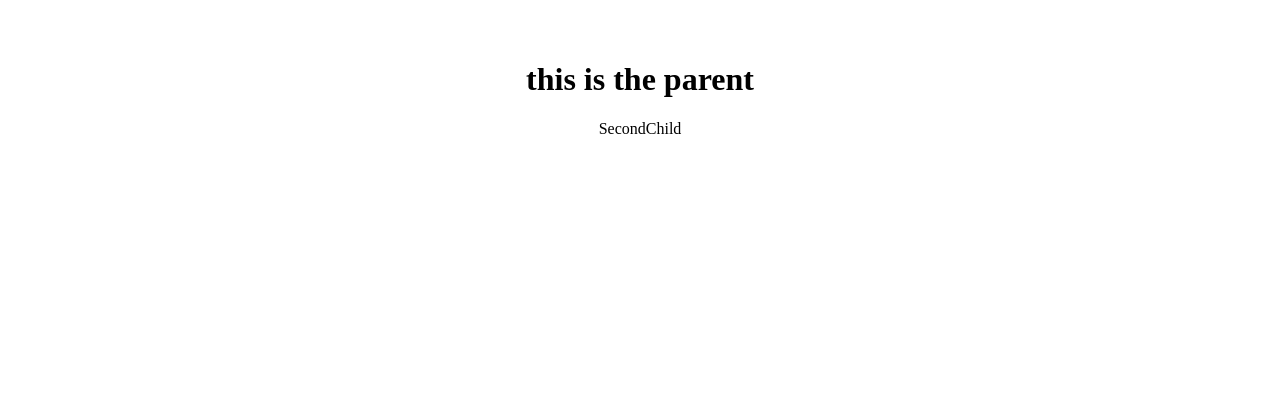
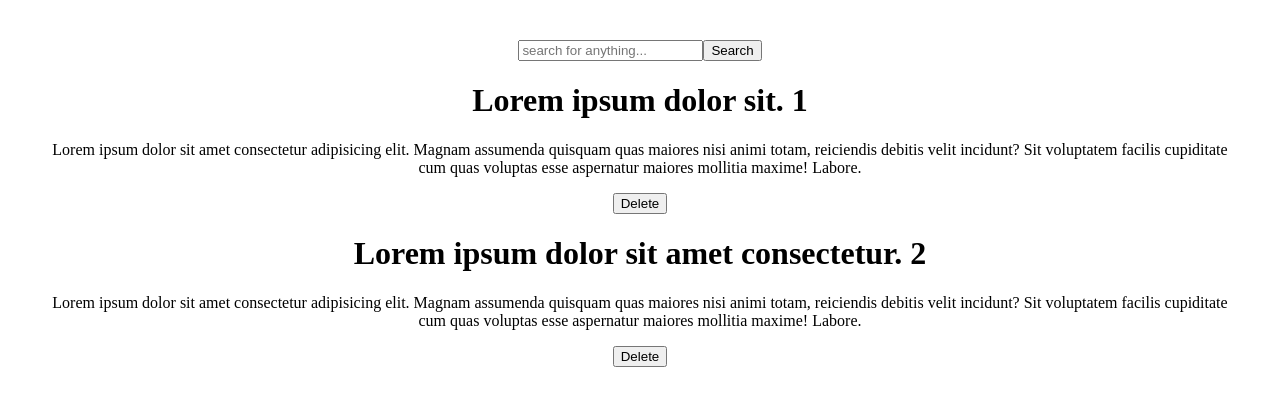
Before and after one commit to amanmulani09/TypeScript_React_Nextjs, a React (Vite) app: page / in a window 1280 px wide. Shown: the top 406 px of the page. Built offline with nearby package versions, Linux system fonts and the light colour scheme.

Commit message:
React Events

```diff
--- a/src/App.tsx
+++ b/src/App.tsx
@@ -1,11 +1,13 @@
 
 import './App.css'
+import EventExample from './component/React Event/EventExample'
 import Example from './component/children-component-type/Example'
 function App() {
 
   return (
     <>
-    <Example />
+    {/* <Example /> */}
+    <EventExample />
     </>
   )
 }
--- /dev/null
+++ b/src/component/React Event/EventExample.tsx
@@ -0,0 +1,41 @@
+
+const EventExample = () => {
+
+    const handleClick = (e:React.MouseEvent<HTMLButtonElement>)=>{
+e.preventDefault();
+alert('searched!')
+    }
+
+    const handleChange = (e:React.ChangeEvent<HTMLInputElement>)=>{
+            console.log(e.target.value)
+    }
+
+    const handlePostDelete = (e:React.MouseEvent<HTMLButtonElement>,postId:number)=>{
+e && e.preventDefault();
+alert(`${postId}post deleted`)
+    }
+    return (
+        <div className="eventExample">
+            <form>
+                <input type="text" placeholder="search for anything..." onChange={handleChange} />
+                <button onClick={handleClick}>Search</button>
+            </form>
+            <form className="post">
+                <h1>Lorem ipsum dolor sit. 1</h1>
+
+            <p>Lorem ipsum dolor sit amet consectetur adipisicing elit. Magnam assumenda quisquam quas maiores nisi animi totam, reiciendis debitis velit incidunt? Sit voluptatem facilis cupiditate cum quas voluptas esse aspernatur maiores mollitia maxime! Labore.</p>
+            <button>Delete</button>
+            </form>
+            <form className="post">
+                <h1>Lorem ipsum dolor sit amet consectetur. 2</h1>
+
+            <p>Lorem ipsum dolor sit amet consectetur adipisicing elit. Magnam assumenda quisquam quas maiores nisi animi totam, reiciendis debitis velit incidunt? Sit voluptatem facilis cupiditate cum quas voluptas esse aspernatur maiores mollitia maxime! Labore.</p>
+            <button onClick={(e)=> handlePostDelete(e,2)}>Delete</button>
+            </form>
+
+        </div>
+    )
+
+
+}
+export default EventExample;
--- a/src/component/children-component-type/Example.tsx
+++ b/src/component/children-component-type/Example.tsx
@@ -1,4 +1,3 @@
-import Child from "./Child"
 import Parent from "./Parent"
 import SecondChild from "./SecondChild"
 
```
